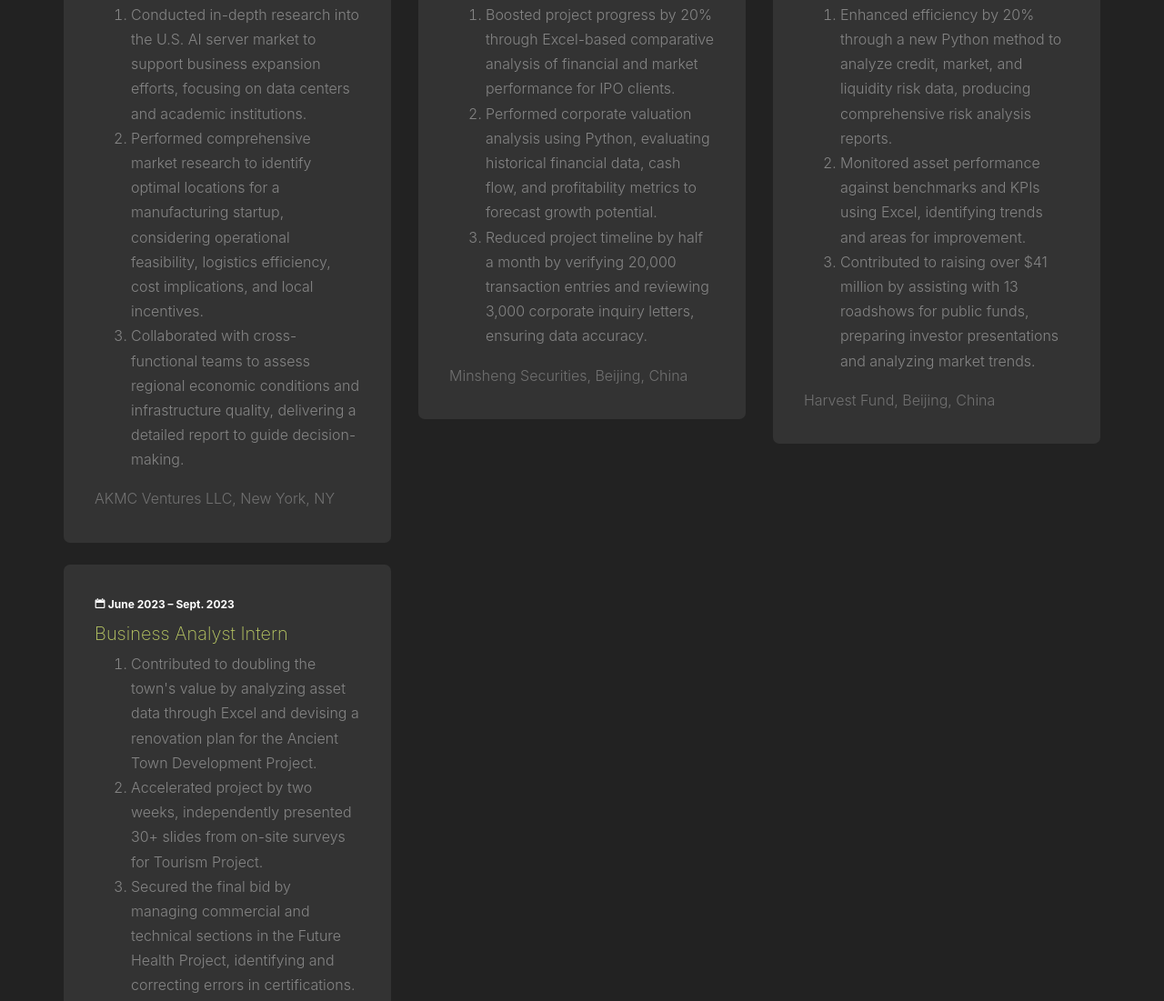
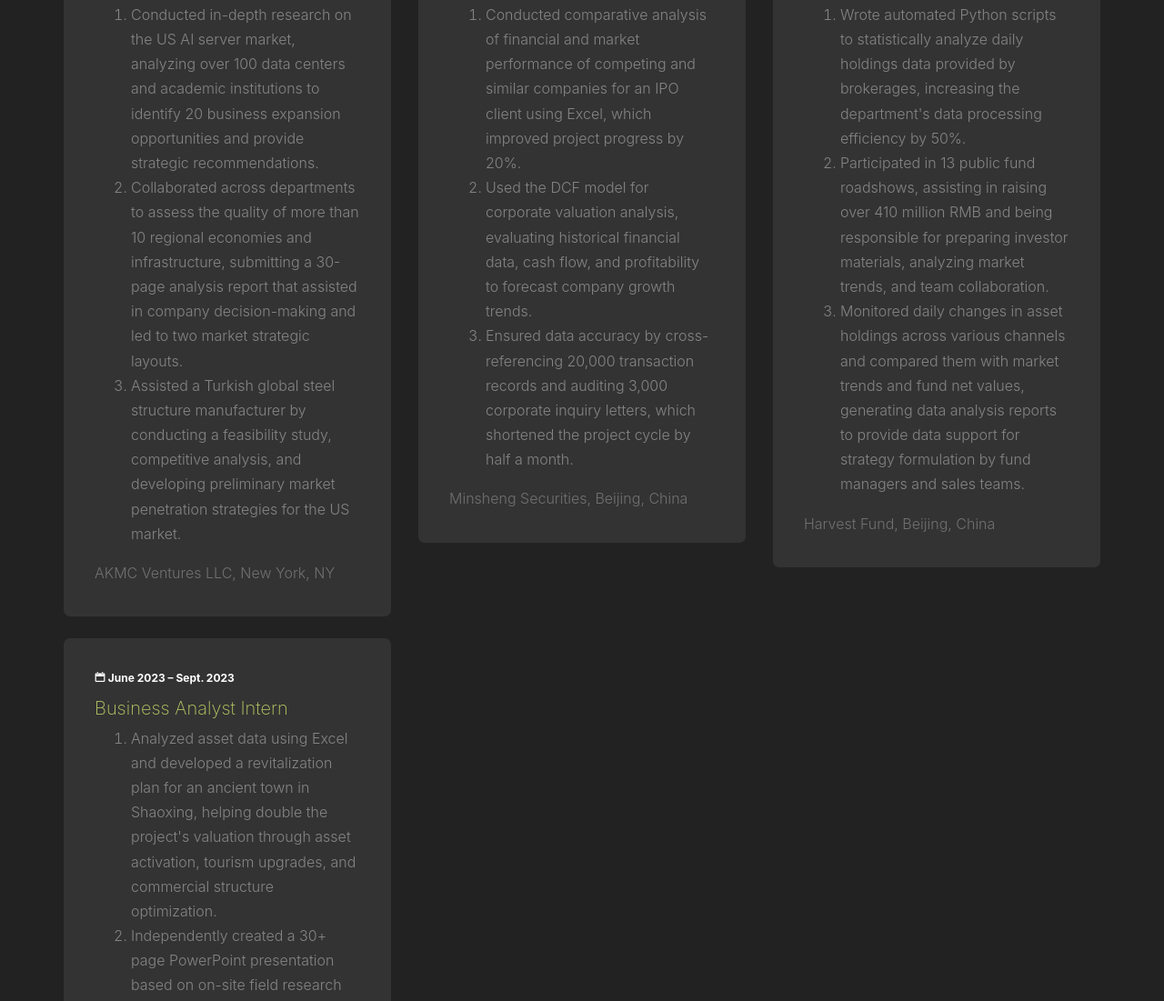
Before and after one commit to RyanYang1390/RyanYang1390.github.io, a plain HTML site: page index.html in a window 1280 px wide. Shown: the part 2834-3935 px from the top of the page at 91% size. Drawn offline with nearby package versions, Linux system fonts and the light colour scheme; files whose address does not match are found by name.

Commit message:
Update the index.html

```diff
--- a/index.html
+++ b/index.html
@@ -106,9 +106,9 @@
 <span class="date"><span class="icon-calendar"></span> Jan. 2025 – Present</span>
 <h3>Business Analyst Intern</h3>
 <ol>
-  <li>Conducted in-depth research into the U.S. AI server market to support business expansion efforts, focusing on data centers and academic institutions.</li>
-  <li>Performed comprehensive market research to identify optimal locations for a manufacturing startup, considering operational feasibility, logistics efficiency, cost implications, and local incentives.</li>
-  <li>Collaborated with cross-functional teams to assess regional economic conditions and infrastructure quality, delivering a detailed report to guide decision-making.</li>
+  <li>Conducted in-depth research on the US AI server market, analyzing over 100 data centers and academic institutions to identify 20 business expansion opportunities and provide strategic recommendations.</li>
+  <li>Collaborated across departments to assess the quality of more than 10 regional economies and infrastructure, submitting a 30-page analysis report that assisted in company decision-making and led to two market strategic layouts.</li>
+  <li>Assisted a Turkish global steel structure manufacturer by conducting a feasibility study, competitive analysis, and developing preliminary market penetration strategies for the US market.</li>
 </ol>
                             <span class="school">AKMC Ventures LLC, New York, NY</span>
                         </div>
@@ -118,9 +118,9 @@
                             <span class="date"><span class="icon-calendar"></span> Feb. 2024 – June 2024</span>
                             <h3>Data Analyst Intern</h3>
                            <ol>
-  <li>Boosted project progress by 20% through Excel-based comparative analysis of financial and market performance for IPO clients.</li>
-  <li>Performed corporate valuation analysis using Python, evaluating historical financial data, cash flow, and profitability metrics to forecast growth potential.</li>
-  <li>Reduced project timeline by half a month by verifying 20,000 transaction entries and reviewing 3,000 corporate inquiry letters, ensuring data accuracy.</li>
+  <li>Conducted comparative analysis of financial and market performance of competing and similar companies for an IPO client using Excel, which improved project progress by 20%.</li>
+  <li>Used the DCF model for corporate valuation analysis, evaluating historical financial data, cash flow, and profitability to forecast company growth trends.</li>
+  <li>Ensured data accuracy by cross-referencing 20,000 transaction records and auditing 3,000 corporate inquiry letters, which shortened the project cycle by half a month.</li>
 </ol>
                             <span class="school">Minsheng Securities, Beijing, China</span>
                         </div>
@@ -130,9 +130,9 @@
                             <span class="date"><span class="icon-calendar"></span> Sept. 2023 – Feb. 2024</span>
                             <h3>Data Analyst Intern</h3>
                            <ol>
-  <li>Enhanced efficiency by 20% through a new Python method to analyze credit, market, and liquidity risk data, producing comprehensive risk analysis reports.</li>
-  <li>Monitored asset performance against benchmarks and KPIs using Excel, identifying trends and areas for improvement.</li>
-  <li>Contributed to raising over $41 million by assisting with 13 roadshows for public funds, preparing investor presentations and analyzing market trends.</li>
+  <li>Wrote automated Python scripts to statistically analyze daily holdings data provided by brokerages, increasing the department's data processing efficiency by 50%.</li>
+  <li>Participated in 13 public fund roadshows, assisting in raising over 410 million RMB and being responsible for preparing investor materials, analyzing market trends, and team collaboration.</li>
+  <li>Monitored daily changes in asset holdings across various channels and compared them with market trends and fund net values, generating data analysis reports to provide data support for strategy formulation by fund managers and sales teams.</li>
 </ol>
                             <span class="school">Harvest Fund, Beijing, China</span>
                         </div>
@@ -142,9 +142,9 @@
                             <span class="date"><span class="icon-calendar"></span> June 2023 – Sept. 2023</span>
                             <h3>Business Analyst Intern</h3>
                            <ol>
-  <li>Contributed to doubling the town's value by analyzing asset data through Excel and devising a renovation plan for the Ancient Town Development Project.</li>
-  <li>Accelerated project by two weeks, independently presented 30+ slides from on-site surveys for Tourism Project.</li>
-  <li>Secured the final bid by managing commercial and technical sections in the Future Health Project, identifying and correcting errors in certifications.</li>
+  <li>Analyzed asset data using Excel and developed a revitalization plan for an ancient town in Shaoxing, helping double the project's valuation through asset activation, tourism upgrades, and commercial structure optimization.</li>
+  <li>Independently created a 30+ page PowerPoint presentation based on on-site field research and data analysis, completing the reporting work and advancing the initial cultural and tourism promotion project in Jinzhou by two weeks.</li>
+  <li>Managed commercial and technical bids for the "Shangyu Future Health Project," correcting errors in certification materials in a timely manner to ensure the final successful bid.</li>
 </ol>
                             <span class="school">CITIC Consulting Co.Ltd, Beijing, China</span>
                         </div>
@@ -156,7 +156,8 @@
                         <div class="resume-item mb-4">
                             <span class="date"><span class="icon-calendar"></span> Feb. 2025 – Mar. 2025</span>
                             <h3>Leader, NYU SPS DPB x Salesforce Hackathon</h3>
-                            <p>Co-developed "MindMate," an AI-powered assistant that earned the "Most Viable" award by utilizing Salesforce Agentforce to streamline student email management, event scheduling, and deadline tracking, enhancing urban student life.</p>
+                            <p>Led 5-person team to develop AI-powered assistant using Salesforce Agentforce, streamlining student email management, event scheduling, and deadline tracking.</p>
+                            <p>Designed user experience workflows, analyzed user needs, and won “Most Viable” award, "ranked in the top 2 out of 10.</p>
                             <span class="school">New York, NY</span>
                         </div>
                     </div>
@@ -173,6 +174,7 @@
                             <span class="date"><span class="icon-calendar"></span> Jan. 2023 – June 2024</span>
                             <h3>Founder, University of York Debate Team</h3>
                             <p>Founded and led a debate team by recruiting 20+ members, organizing 20+ training sessions and activities, and guiding the team in 10+ competitions to achieve strong performance and collaboration.</p>
+                            <p>Reduced member turnover rate to 10% through team-building activities and incentive mechanisms, enhancing team cohesion.</p>
                             <span class="school">York, UK</span>
                         </div>
                     </div>
```
Also changed, not shown: 1 other file.
